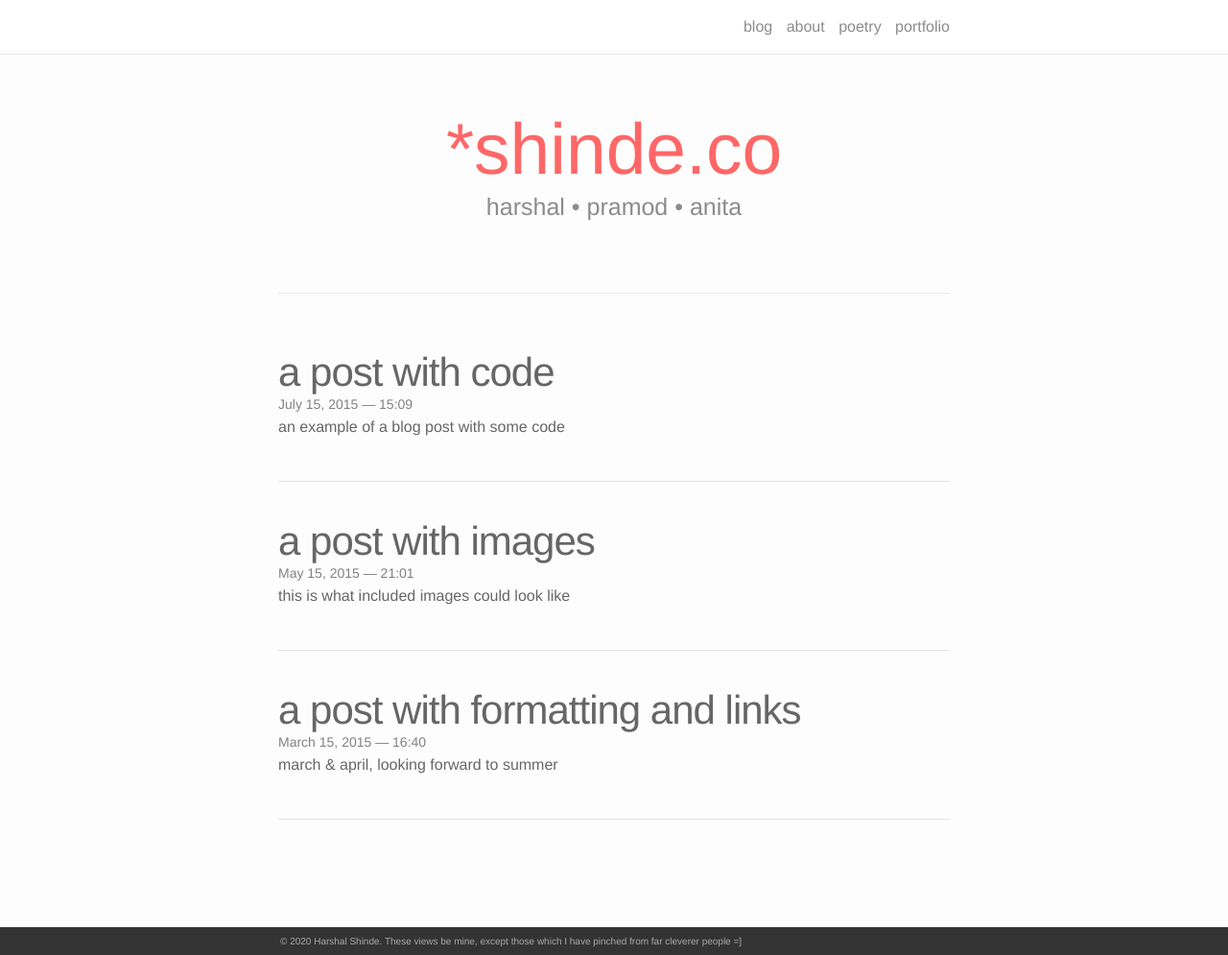
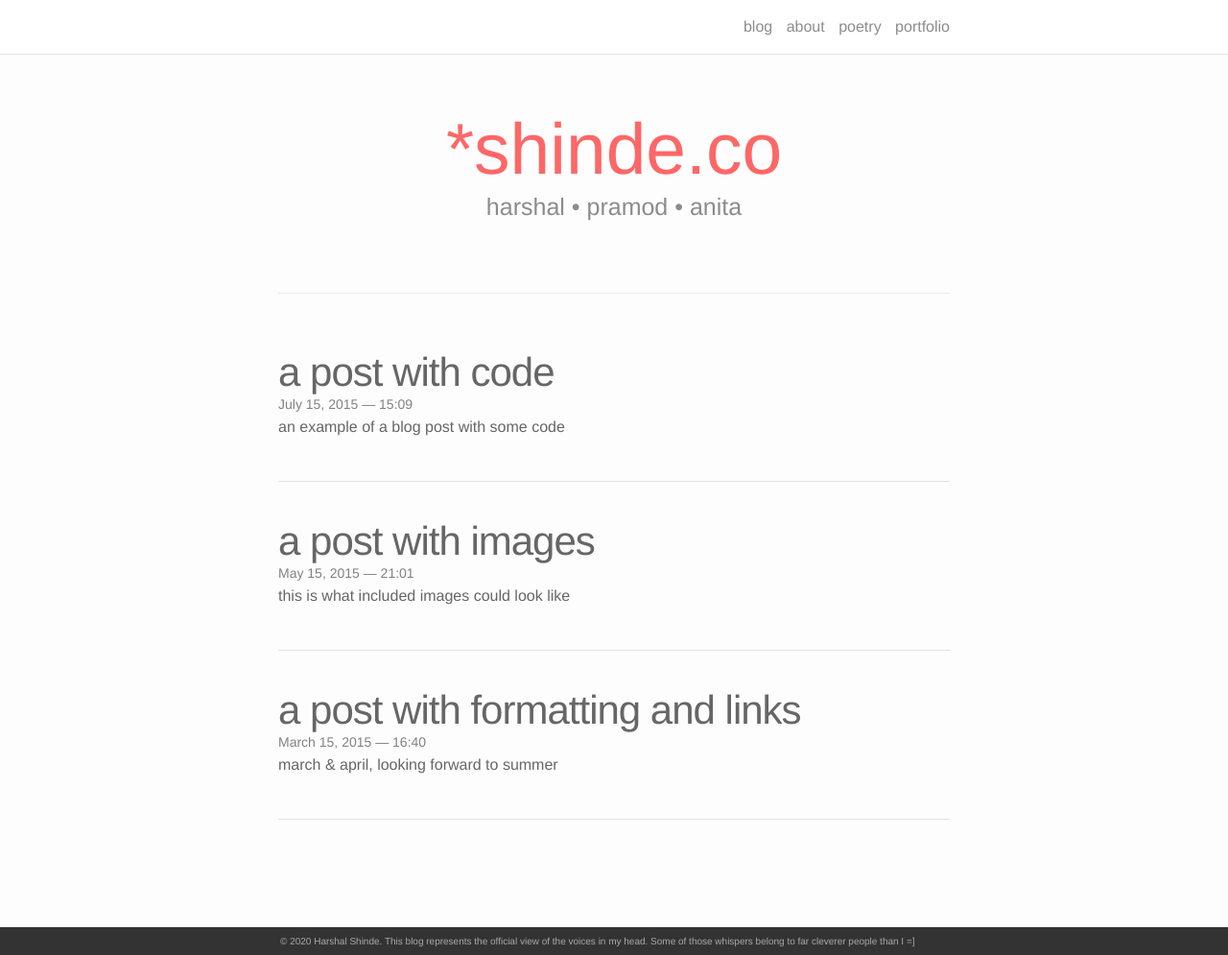
Before and after one commit to hpshinde/old.hpshinde.github.io, a Jekyll site: the page built from index.html, in a window 1280 px wide and 995 px high. Shown: the whole window at 96% size. Built offline with Jekyll 4.4.1, drawn with Linux system fonts in a browser that asks for light colours; nearby versions of some CDN libraries; the list of posts is cut into pages by our own code.

Commit message:
Update footer.html

```diff
--- a/_includes/footer.html
+++ b/_includes/footer.html
@@ -1,7 +1,7 @@
 <footer class="site-footer">
 
   <div class="wrapper">
-  	<p> &#169; 2020 Harshal Shinde. These views be mine, except those which I have pinched from far cleverer people =]</p>
+  	<p> &#169; 2020 Harshal Shinde. This blog represents the official view of the voices in my head. Some of those whispers belong to far cleverer people than I =]</p>
   </div>
 
 </footer>
```
